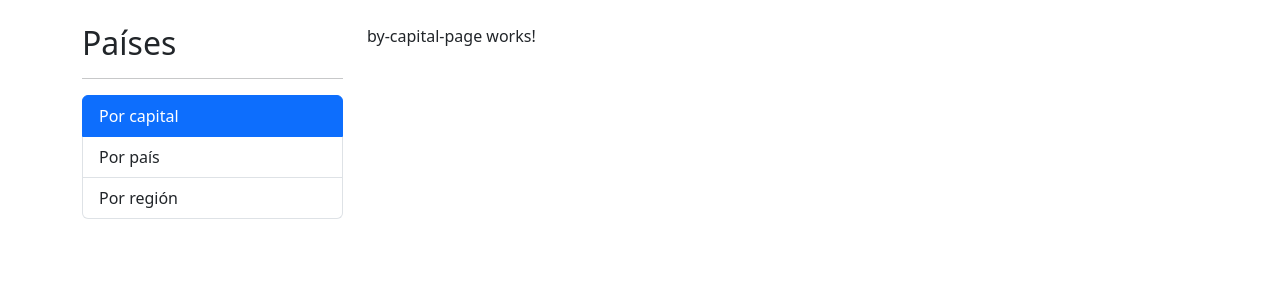
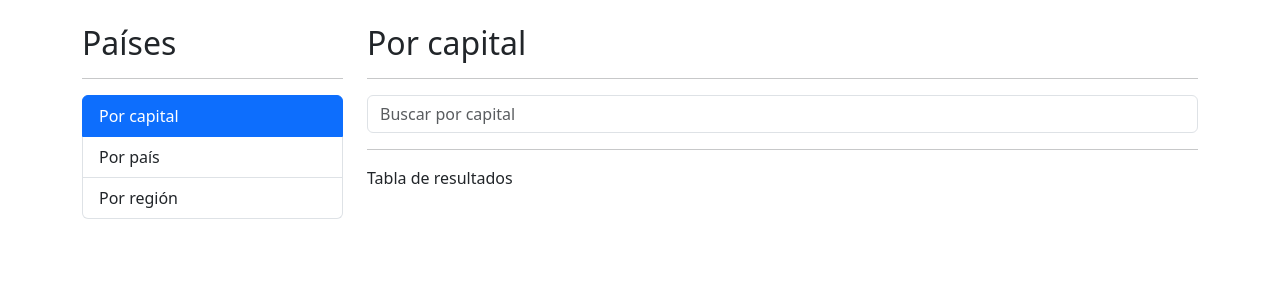
Before and after one commit to saulgame2010/Country-Angular, an Angular app: page /countries/by-capital in a window 1280 px wide. Shown: the top 300 px of the page. Built offline with nearby package versions, Linux system fonts and the light colour scheme.

Commit message:
Se creó el servicio para los países

```diff
--- a/src/app/app.module.ts
+++ b/src/app/app.module.ts
@@ -1,5 +1,6 @@
 import { NgModule } from '@angular/core';
 import { BrowserModule } from '@angular/platform-browser';
+import { HttpClientModule } from '@angular/common/http';
 
 import { AppComponent } from './app.component';
 import { SharedModule } from './shared/shared.module';
@@ -12,6 +13,7 @@
   imports: [
     AppRoutingModule,
     BrowserModule,
+    HttpClientModule,
     SharedModule,
   ],
   providers: [],
--- a/src/app/countries/countries-routing.module.ts
+++ b/src/app/countries/countries-routing.module.ts
@@ -23,6 +23,10 @@
     path: 'by/:id',
     component: CountryPageComponent
   },
+  {
+    path: '**',
+    redirectTo: 'by-capital'
+  },
 ]
 
 @NgModule({
--- a/src/app/countries/countries.module.ts
+++ b/src/app/countries/countries.module.ts
@@ -6,6 +6,7 @@
 import { ByRegionPageComponent } from './pages/by-region-page/by-region-page.component';
 import { CountriesRoutingModule } from './countries-routing.module';
 import { CountryPageComponent } from './pages/country-page/country-page.component';
+import { SharedModule } from '../shared/shared.module';
 
 
 
@@ -19,6 +20,7 @@
   imports: [
     CommonModule,
     CountriesRoutingModule,
+    SharedModule,
   ],
 })
 export class CountriesModule { }
--- a/src/app/countries/pages/by-capital-page/by-capital-page.component.html
+++ b/src/app/countries/pages/by-capital-page/by-capital-page.component.html
@@ -1 +1,18 @@
-<p>by-capital-page works!</p>
+<h2>Por capital</h2>
+<hr>
+
+<div class="row">
+  <div class="col">
+    <!-- SearchBox -->
+    <shared-search-box
+      (onValue)="searchByCapital($event)"
+      placeholder="Buscar por capital"></shared-search-box>
+  </div>
+</div>
+
+<div class="row">
+  <div class="col">
+    <hr>
+    Tabla de resultados
+  </div>
+</div>
--- a/src/app/countries/pages/by-capital-page/by-capital-page.component.ts
+++ b/src/app/countries/pages/by-capital-page/by-capital-page.component.ts
@@ -7,5 +7,8 @@
   ]
 })
 export class ByCapitalPageComponent {
-
+  searchByCapital(term: string): void {
+    console.log('Desde ByCapitalPage');
+    console.log({term});
+  }
 }
--- /dev/null
+++ b/src/app/shared/components/search-box/search-box.component.html
@@ -0,0 +1,7 @@
+<input
+  type="text"
+  [placeholder]="placeholder"
+  class="form-control"
+  (keyup.enter)="emitValue(txtInput.value)"
+  #txtInput
+/>
--- /dev/null
+++ b/src/app/shared/components/search-box/search-box.component.ts
@@ -0,0 +1,19 @@
+import { Component, EventEmitter, Input, Output } from '@angular/core';
+
+@Component({
+  selector: 'shared-search-box',
+  templateUrl: './search-box.component.html',
+  styles: [
+  ]
+})
+export class SearchBoxComponent {
+  @Input()
+  public placeholder: string = '';
+
+  @Output()
+  public onValue: EventEmitter<string> = new EventEmitter<string>();
+
+  public emitValue(value:string): void {
+    this.onValue.emit(value);
+  }
+}
--- a/src/app/shared/shared.module.ts
+++ b/src/app/shared/shared.module.ts
@@ -6,6 +6,7 @@
 import { ContactPageComponent } from './pages/contact-page/contact-page.component';
 import { HomePageComponent } from './pages/home-page/home-page.component';
 import { SidebarComponent } from './components/sidebar/sidebar.component';
+import { SearchBoxComponent } from './components/search-box/search-box.component';
 
 
 
@@ -14,6 +15,7 @@
     AboutPageComponent,
     ContactPageComponent,
     HomePageComponent,
+    SearchBoxComponent,
     SidebarComponent,
   ],
   imports: [
@@ -24,6 +26,7 @@
     AboutPageComponent,
     ContactPageComponent,
     HomePageComponent,
+    SearchBoxComponent,
     SidebarComponent,
   ]
 })
```
Also changed, not shown: src/app/app-routing.module.ts (+5 -5 lines), src/app/countries/interfaces/country.ts (added, +116 -0 lines), src/app/countries/services/countries.service.ts (added, +17 -0 lines).
